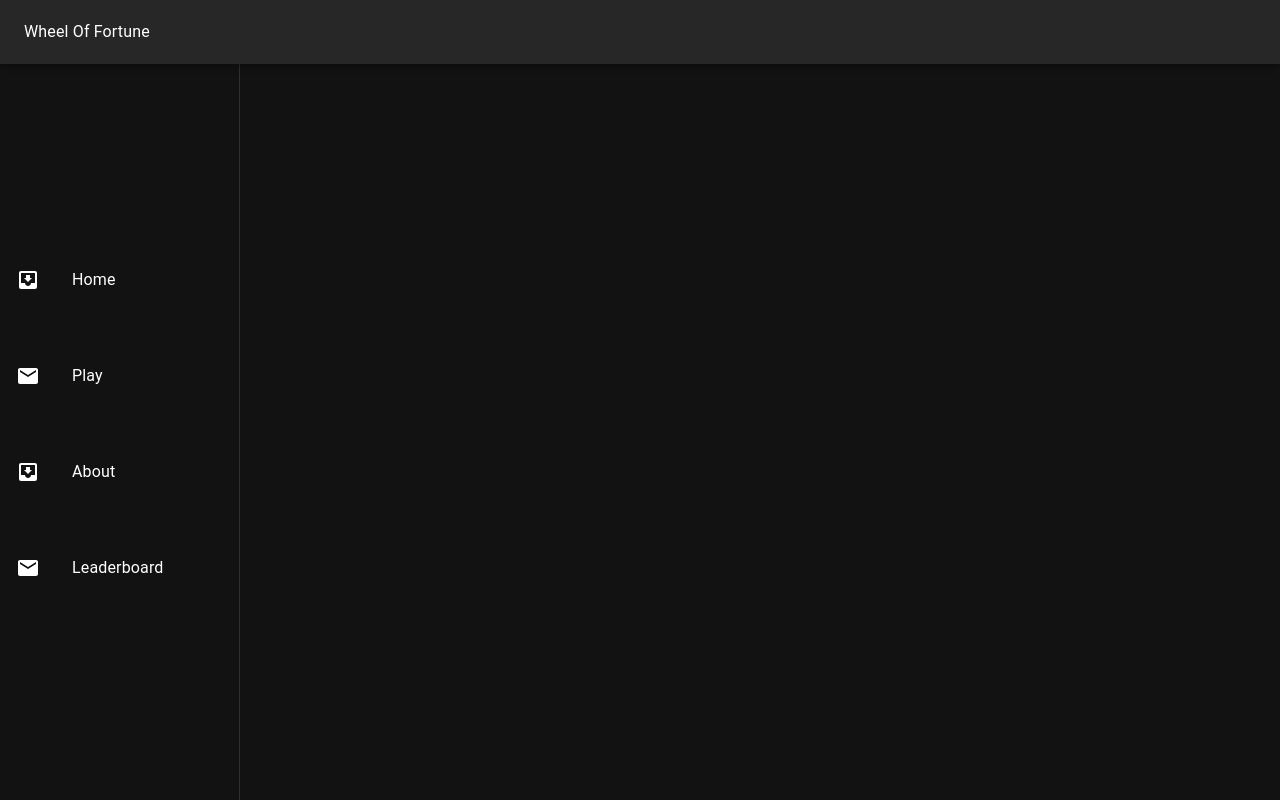
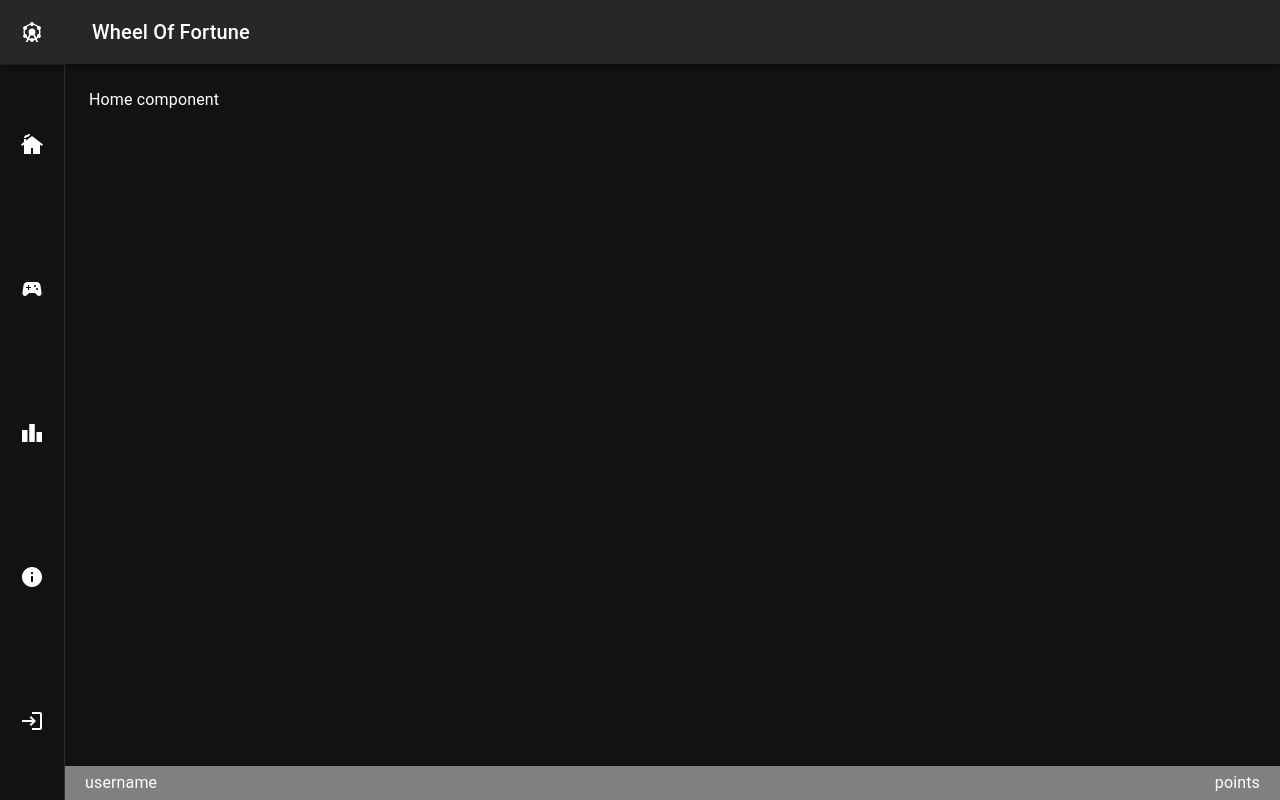
Before and after one commit to tompsota/wheel-of-fortune, a React (Create React App) app: page / in a window 1280 px wide. Built offline with nearby package versions, Linux system fonts and the light colour scheme.

Commit message:
feat: update app layout, add router

```diff
--- a/package.json
+++ b/package.json
@@ -9,6 +9,7 @@
     "@mui/material": "^5.10.10",
     "react": "^18.2.0",
     "react-dom": "^18.2.0",
+    "react-router-dom": "^6.4.3",
     "react-scripts": "5.0.1"
   },
   "devDependencies": {
--- a/src/App.tsx
+++ b/src/App.tsx
@@ -1,47 +1,33 @@
-import {
-	AppBar,
-	Container,
-	CssBaseline,
-	ThemeProvider,
-	Toolbar,
-	Typography
-} from '@mui/material';
+import { CssBaseline, ThemeProvider } from '@mui/material';
 import React from 'react';
+import { BrowserRouter, Route, Routes } from 'react-router-dom';
 
-import { AppDrawer } from './components/AppDrawer';
+import About from './components/About';
+import AppLayout from './components/AppLayout';
+import Home from './components/Home';
+import Leaderboard from './components/Leaderboard';
+import Login from './components/Login';
+import NotFound from './components/NotFound';
+import Play from './components/Play';
 import theme from './utils/theme';
 
 const App = () => {
-	const _tmp = 0;
+	const _tmp = 0; //TODO zmazat, je to tu aby nepindal linter
 	return (
 		<ThemeProvider theme={theme}>
-			<CssBaseline />
-
-			<AppBar
-				sx={{
-					top: 0,
-					position: 'relative',
-					zIndex: theme.zIndex.drawer + 1
-				}}
-			>
-				<Toolbar disableGutters sx={{ gap: 5 }}>
-					<Typography sx={{ paddingLeft: 3 }}>Wheel Of Fortune</Typography>
-				</Toolbar>
-			</AppBar>
-			<AppDrawer />
-			<Container
-				maxWidth="sm"
-				component="main"
-				sx={{
-					display: 'flex',
-					flexDirection: 'column',
-					justifyContent: 'center',
-					alignItems: 'center',
-					flexGrow: 1,
-					gap: 2,
-					py: 2
-				}}
-			/>
+			<BrowserRouter>
+				<CssBaseline />
+				<AppLayout>
+					<Routes>
+						<Route path="/" element={<Home />} />
+						<Route path="/play" element={<Play />} />
+						<Route path="/leaderboard" element={<Leaderboard />} />
+						<Route path="/about" element={<About />} />
+						<Route path="/login" element={<Login />} />
+						<Route path="*" element={<NotFound />} />
+					</Routes>
+				</AppLayout>
+			</BrowserRouter>
 		</ThemeProvider>
 	);
 };
--- a/src/components/AppDrawer.tsx
+++ /dev/null
@@ -1,56 +0,0 @@
-import * as React from 'react';
-import { styled, useTheme } from '@mui/material/styles';
-import Drawer from '@mui/material/Drawer';
-import List from '@mui/material/List';
-import ListItem from '@mui/material/ListItem';
-import ListItemButton from '@mui/material/ListItemButton';
-import ListItemIcon from '@mui/material/ListItemIcon';
-import ListItemText from '@mui/material/ListItemText';
-import InboxIcon from '@mui/icons-material/MoveToInbox';
-import MailIcon from '@mui/icons-material/Mail';
-
-const drawerWidth = 240;
-
-const DrawerHeader = styled('div')(({ theme }) => ({
-	display: 'flex',
-	alignItems: 'center',
-	padding: theme.spacing(0, 1),
-	// necessary for content to be below app bar
-	...theme.mixins.toolbar,
-	justifyContent: 'flex-end'
-}));
-
-export const AppDrawer: React.FC = () => {
-	const theme = useTheme();
-
-	return (
-		<Drawer
-			sx={{
-				width: drawerWidth,
-				flexShrink: 0
-			}}
-			PaperProps={{
-				sx: {
-					width: drawerWidth,
-					boxSizing: 'border-box',
-					justifyContent: 'center'
-				}
-			}}
-			variant="permanent"
-			anchor="left"
-		>
-			<List>
-				{['Home', 'Play', 'About', 'Leaderboard'].map((text, index) => (
-					<ListItem key={text} disablePadding sx={{ paddingTop: 6 }}>
-						<ListItemButton>
-							<ListItemIcon>
-								{index % 2 === 0 ? <InboxIcon /> : <MailIcon />}
-							</ListItemIcon>
-							<ListItemText primary={text} />
-						</ListItemButton>
-					</ListItem>
-				))}
-			</List>
-		</Drawer>
-	);
-};
--- /dev/null
+++ b/src/components/AppDrawerListItem.tsx
@@ -0,0 +1,57 @@
+import {
+	ListItem,
+	ListItemButton,
+	ListItemIcon,
+	ListItemText,
+	SvgIconProps
+} from '@mui/material';
+import { Link } from 'react-router-dom';
+import { FC, ReactElement } from 'react';
+
+type Props = {
+	text: string;
+	open: boolean;
+	selected: boolean;
+	icon: ReactElement<SvgIconProps>;
+	linkTo: string;
+	onClick: () => void;
+};
+
+//TODO ak by sme chceli vyraznejsi styling aktivnych tabov: https://codesandbox.io/s/listitem-selected-and-hover-3bp7r?fontsize=14&hidenavigation=1&theme=dark&file=/demo.js
+
+const AppDrawerListItem: FC<Props> = ({
+	text,
+	open,
+	selected,
+	icon,
+	linkTo,
+	onClick
+}) => (
+	<ListItem disablePadding sx={{ display: 'block' }}>
+		<ListItemButton
+			selected={selected}
+			component={Link}
+			to={linkTo}
+			onClick={onClick}
+			sx={{
+				minHeight: 48,
+				justifyContent: open ? 'initial' : 'center',
+				px: 2.5,
+				py: 7
+			}}
+		>
+			<ListItemIcon
+				sx={{
+					minWidth: 0,
+					mr: open ? 3 : 'auto',
+					justifyContent: 'center'
+				}}
+			>
+				{icon}
+			</ListItemIcon>
+			<ListItemText primary={text} sx={{ opacity: open ? 1 : 0 }} />
+		</ListItemButton>
+	</ListItem>
+);
+
+export default AppDrawerListItem;
--- /dev/null
+++ b/src/components/AppLayout.tsx
@@ -0,0 +1,224 @@
+import * as React from 'react';
+import { FC, PropsWithChildren } from 'react';
+import { styled, Theme, CSSObject } from '@mui/material/styles';
+import Box from '@mui/material/Box';
+import MuiDrawer from '@mui/material/Drawer';
+import MuiAppBar, { AppBarProps as MuiAppBarProps } from '@mui/material/AppBar';
+import Toolbar from '@mui/material/Toolbar';
+import List from '@mui/material/List';
+import CssBaseline from '@mui/material/CssBaseline';
+import Typography from '@mui/material/Typography';
+import Divider from '@mui/material/Divider';
+import IconButton from '@mui/material/IconButton';
+import AttractionsIcon from '@mui/icons-material/Attractions';
+import ChevronLeftIcon from '@mui/icons-material/ChevronLeft';
+import CottageIcon from '@mui/icons-material/Cottage';
+import SportsEsportsIcon from '@mui/icons-material/SportsEsports';
+import InfoIcon from '@mui/icons-material/Info';
+import LoginIcon from '@mui/icons-material/Login';
+import LeaderboardIcon from '@mui/icons-material/Leaderboard';
+import { Container } from '@mui/material';
+
+import AppDrawerListItem from './AppDrawerListItem';
+
+const drawerWidth = 240;
+
+const openedMixin = (theme: Theme): CSSObject => ({
+	width: drawerWidth,
+	transition: theme.transitions.create('width', {
+		easing: theme.transitions.easing.sharp,
+		duration: theme.transitions.duration.enteringScreen
+	}),
+	overflowX: 'hidden'
+});
+
+const closedMixin = (theme: Theme): CSSObject => ({
+	transition: theme.transitions.create('width', {
+		easing: theme.transitions.easing.sharp,
+		duration: theme.transitions.duration.leavingScreen
+	}),
+	overflowX: 'hidden',
+	width: `calc(${theme.spacing(7)} + 1px)`,
+	[theme.breakpoints.up('sm')]: {
+		width: `calc(${theme.spacing(8)} + 1px)`
+	}
+});
+
+const DrawerHeader = styled('div')(({ theme }) => ({
+	display: 'flex',
+	alignItems: 'center',
+	justifyContent: 'flex-end',
+	padding: theme.spacing(0, 1),
+	// necessary for content to be below app bar
+	...theme.mixins.toolbar
+}));
+
+type AppBarProps = {
+	open?: boolean;
+} & MuiAppBarProps;
+
+const AppBar = styled(MuiAppBar, {
+	shouldForwardProp: prop => prop !== 'open'
+})<AppBarProps>(({ theme, open }) => ({
+	zIndex: theme.zIndex.drawer + 1,
+	transition: theme.transitions.create(['width', 'margin'], {
+		easing: theme.transitions.easing.sharp,
+		duration: theme.transitions.duration.leavingScreen
+	}),
+	...(open && {
+		marginLeft: drawerWidth,
+		width: `calc(100% - ${drawerWidth}px)`,
+		transition: theme.transitions.create(['width', 'margin'], {
+			easing: theme.transitions.easing.sharp,
+			duration: theme.transitions.duration.enteringScreen
+		})
+	})
+}));
+
+const Drawer = styled(MuiDrawer, {
+	shouldForwardProp: prop => prop !== 'open'
+})(({ theme, open }) => ({
+	width: drawerWidth,
+	flexShrink: 0,
+	whiteSpace: 'nowrap',
+	boxSizing: 'border-box',
+	...(open && {
+		...openedMixin(theme),
+		'& .MuiDrawer-paper': openedMixin(theme)
+	}),
+	...(!open && {
+		...closedMixin(theme),
+		'& .MuiDrawer-paper': closedMixin(theme)
+	})
+}));
+
+const AppLayout: FC<PropsWithChildren> = ({ children }) => {
+	const [drawerOpen, setDrawerOpen] = React.useState(false);
+	const [activeTab, setActiveTab] = React.useState<number>();
+
+	const changeActiveTab = (index: number) => {
+		setActiveTab(index);
+	};
+
+	const handleDrawerOpen = () => {
+		setDrawerOpen(true);
+	};
+
+	const handleDrawerClose = () => {
+		setDrawerOpen(false);
+	};
+
+	return (
+		<Box sx={{ display: 'flex' }}>
+			<CssBaseline />
+			<AppBar position="fixed" open={drawerOpen}>
+				<Toolbar>
+					<IconButton
+						color="inherit"
+						aria-label="open drawer"
+						onClick={handleDrawerOpen}
+						edge="start"
+						sx={{
+							marginRight: 5,
+							...(drawerOpen && { display: 'none' })
+						}}
+					>
+						<AttractionsIcon />
+					</IconButton>
+					<Typography variant="h6" noWrap component="div">
+						Wheel Of Fortune
+					</Typography>
+				</Toolbar>
+			</AppBar>
+			<Drawer variant="permanent" open={drawerOpen}>
+				<DrawerHeader>
+					<IconButton onClick={handleDrawerClose}>
+						<ChevronLeftIcon />
+					</IconButton>
+				</DrawerHeader>
+				<Divider />
+				<Container
+					disableGutters
+					sx={{
+						flexGrow: 1,
+						display: 'flex',
+						flexDirection: 'column',
+						justifyContent: 'center'
+					}}
+				>
+					<List>
+						<AppDrawerListItem
+							text="Home"
+							open={drawerOpen}
+							selected={activeTab === 0}
+							icon={<CottageIcon />}
+							linkTo="/"
+							onClick={() => changeActiveTab(0)}
+						/>
+						<AppDrawerListItem
+							text="Play"
+							open={drawerOpen}
+							selected={activeTab === 1}
+							icon={<SportsEsportsIcon />}
+							linkTo="/play"
+							onClick={() => changeActiveTab(1)}
+						/>
+						<AppDrawerListItem
+							text="Leaderboard"
+							open={drawerOpen}
+							selected={activeTab === 2}
+							icon={<LeaderboardIcon />}
+							linkTo="/leaderboard"
+							onClick={() => changeActiveTab(2)}
+						/>
+						<AppDrawerListItem
+							text="About"
+							open={drawerOpen}
+							selected={activeTab === 3}
+							icon={<InfoIcon />} //TODO add also logout icon once we have state
+							linkTo="/about"
+							onClick={() => changeActiveTab(3)}
+						/>
+						<AppDrawerListItem
+							text="Login"
+							open={drawerOpen}
+							selected={activeTab === 4}
+							icon={<LoginIcon />}
+							linkTo="/login"
+							onClick={() => changeActiveTab(4)}
+						/>
+					</List>
+				</Container>
+			</Drawer>
+			<Box component="main" sx={{ flexGrow: 1, height: '100vh' }}>
+				<Box
+					sx={{
+						display: 'flex',
+						height: '100%',
+						flexDirection: 'column',
+						justifyContent: 'space-between'
+					}}
+				>
+					<DrawerHeader />
+					<Box sx={{ p: 3, flexGrow: 1 }}>{children}</Box>
+					<Box
+						sx={{
+							display: 'flex',
+							background: 'grey',
+							flexDirection: 'row',
+							justifyContent: 'space-between',
+							py: 0.6,
+							px: 2.5
+						}}
+					>
+						<Typography>username</Typography>
+						<Typography>points</Typography>
+					</Box>
+				</Box>
+			</Box>
+		</Box>
+		// TODO mozno by bolo lepsie pouzit grid nez takto nestovat boxy
+	);
+};
+
+export default AppLayout;
```
Also changed, not shown: 1 other file (tests, documents, lock files or other folders). Lines whose indentation alone changed are shown as unchanged.
